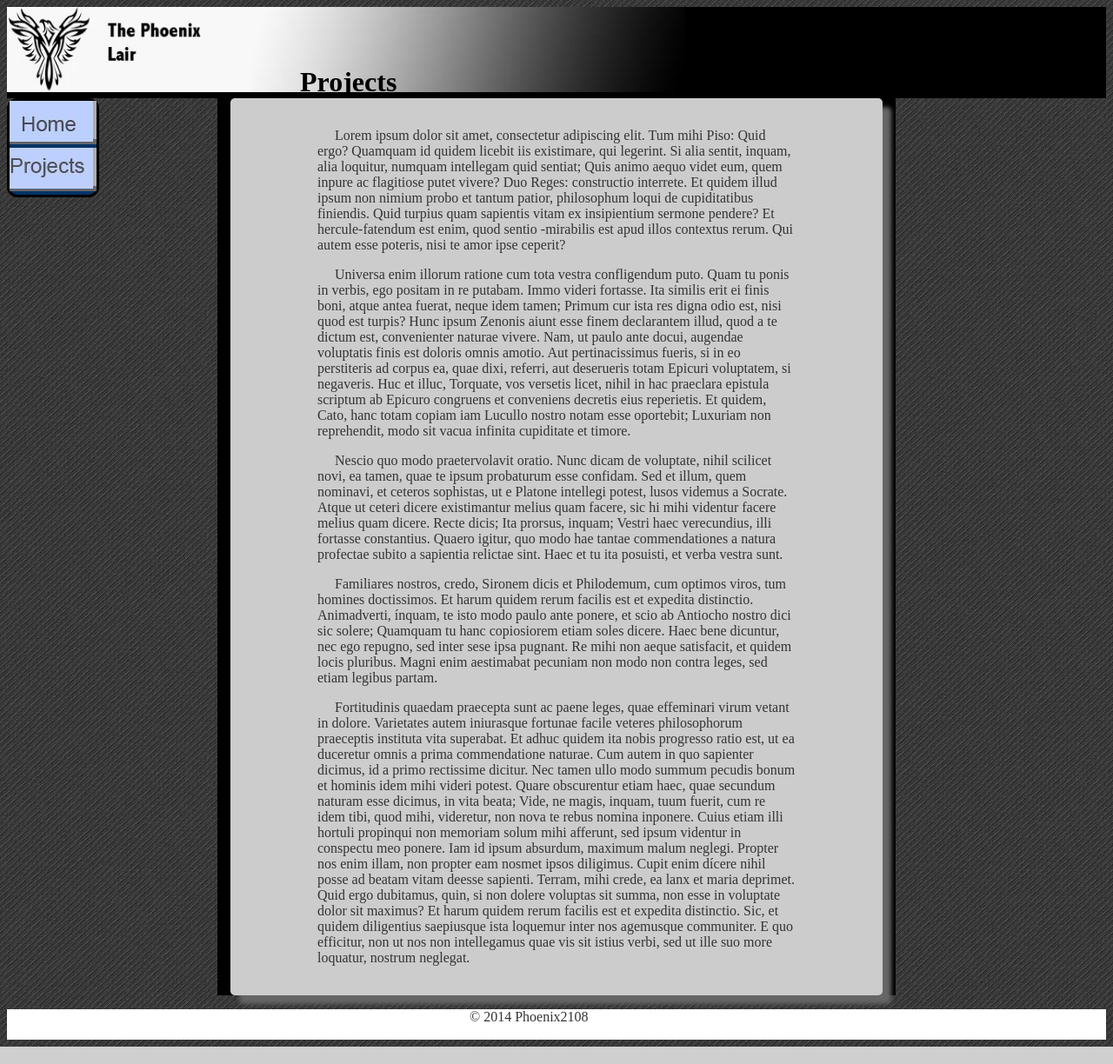
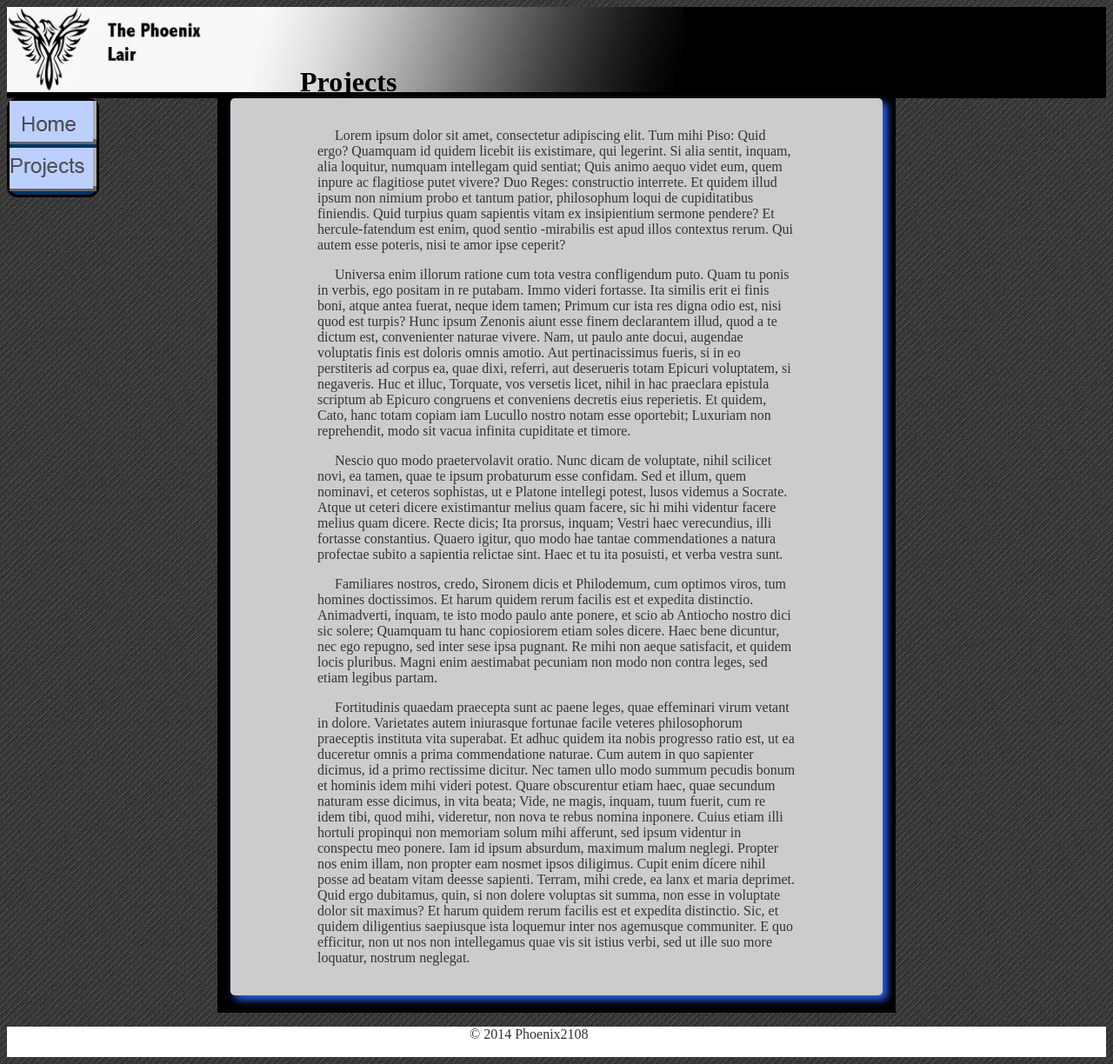
Before and after one commit to phoenix2108/phoenix2108.github.io, a PHP site: page /projects.html in a window 1280 px wide. Shown: the whole page at 87% size. Run offline with PHP 8.4, Linux system fonts and the light colour scheme.

Commit message:
border touchup

```diff
--- a/StyleSheet.css
+++ b/StyleSheet.css
@@ -9,12 +9,13 @@
 		background-color: #ccc;
 		width:750px;
 		border-radius: 5px;
-		box-shadow:10px 10px 5px #666666;
+		box-shadow:5px 5px 10px #36F;
 	  }
 	  #container{
 	  	width:780px;
 		margin: 0 auto;
 		background-color: #000;
+		border-bottom:solid 20px;
 	  }
 	  #banner{
 
```
